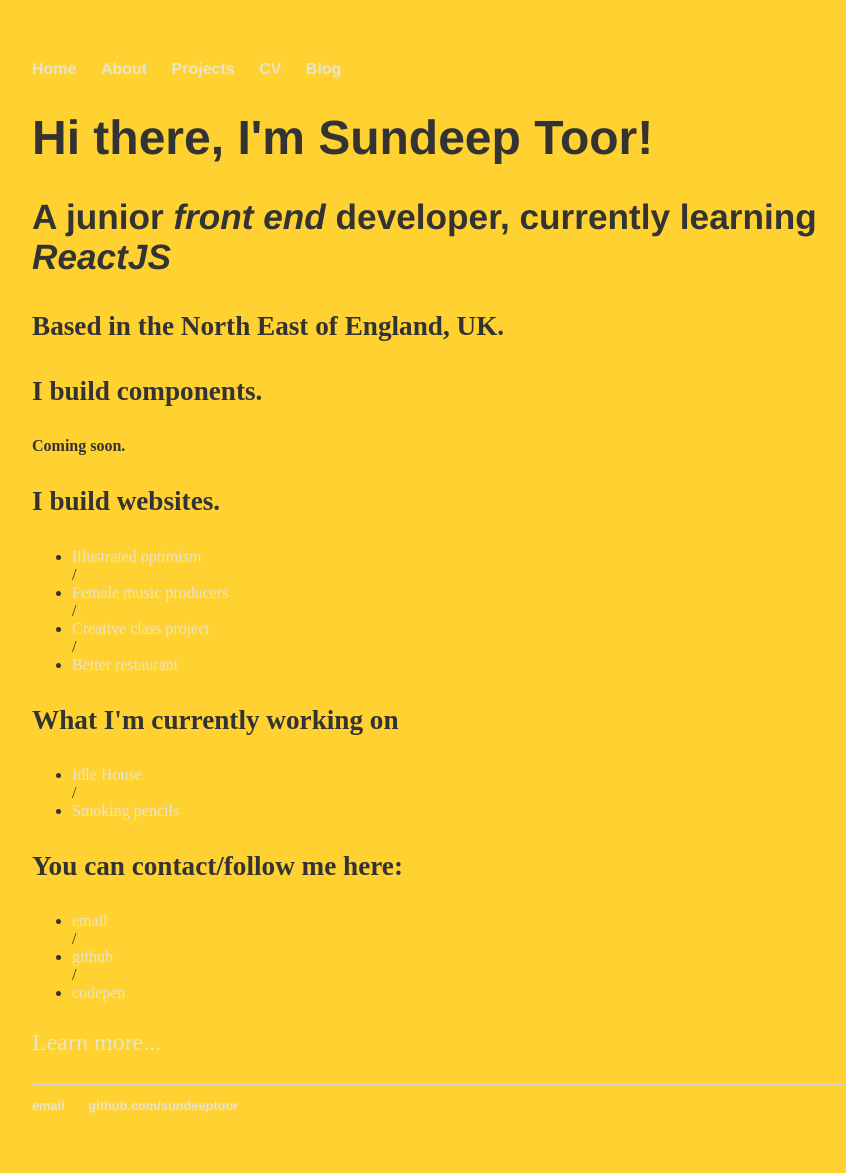
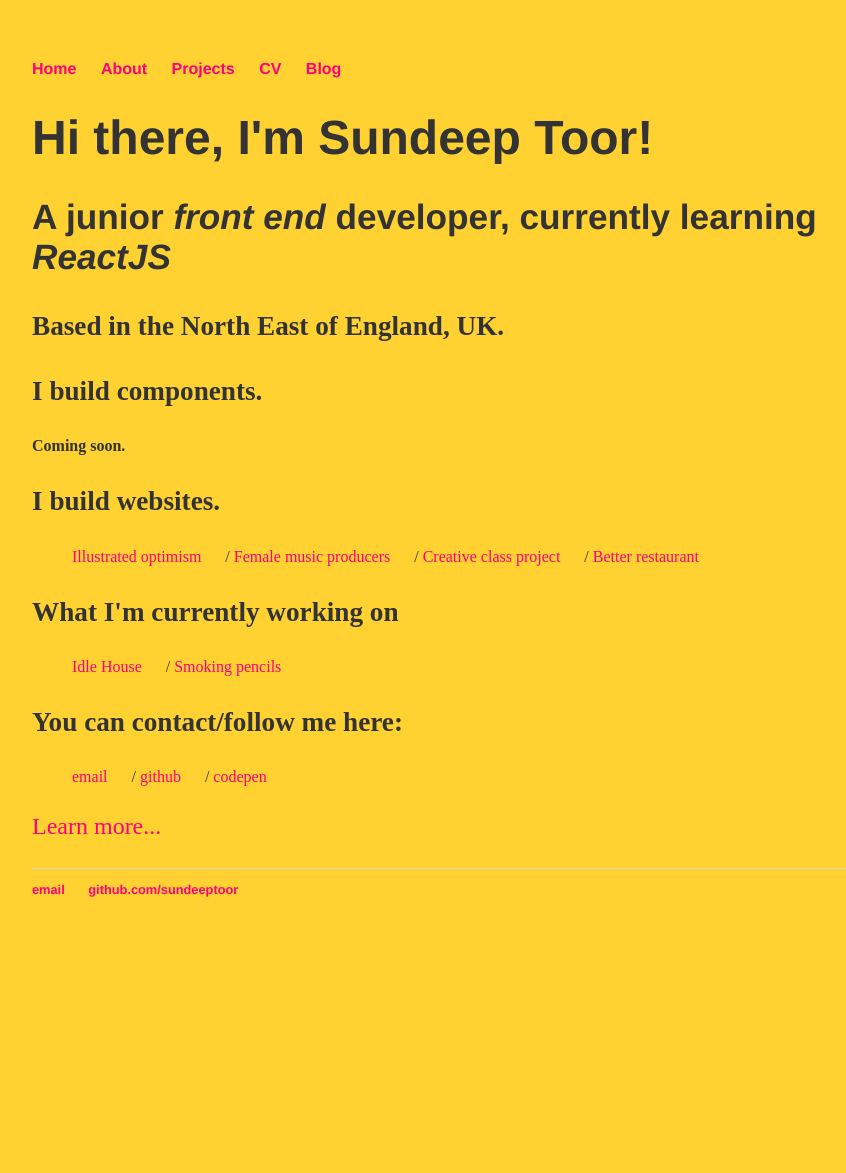
Before and after one commit to SundeepToor/sundeeptoor.github.io, a Jekyll site: the page built from index.html, in a window 1280 px wide. Shown: the whole page, without its empty margins (160-1006 px from the left). Built offline with Jekyll 4.4.1, drawn with Linux system fonts in a browser that asks for light colours; after the commit the page ends 957 px from its top, so only the background shows below that.

Commit message:
Update main.css

```diff
--- a/css/main.css
+++ b/css/main.css
@@ -11,13 +11,14 @@ nav ul, footer ul {
     list-style: none;
     font-weight: bold;
 }
-nav ul li, footer ul li {
+nav ul li, footer ul li, ul li {
     display: inline;
     margin-right: 20px;
 }
+
 a {
     text-decoration: none;
-    color: #E8E5CD;
+    color: #ff0080;
 }
 a:hover {
     text-decoration: underline;
```
